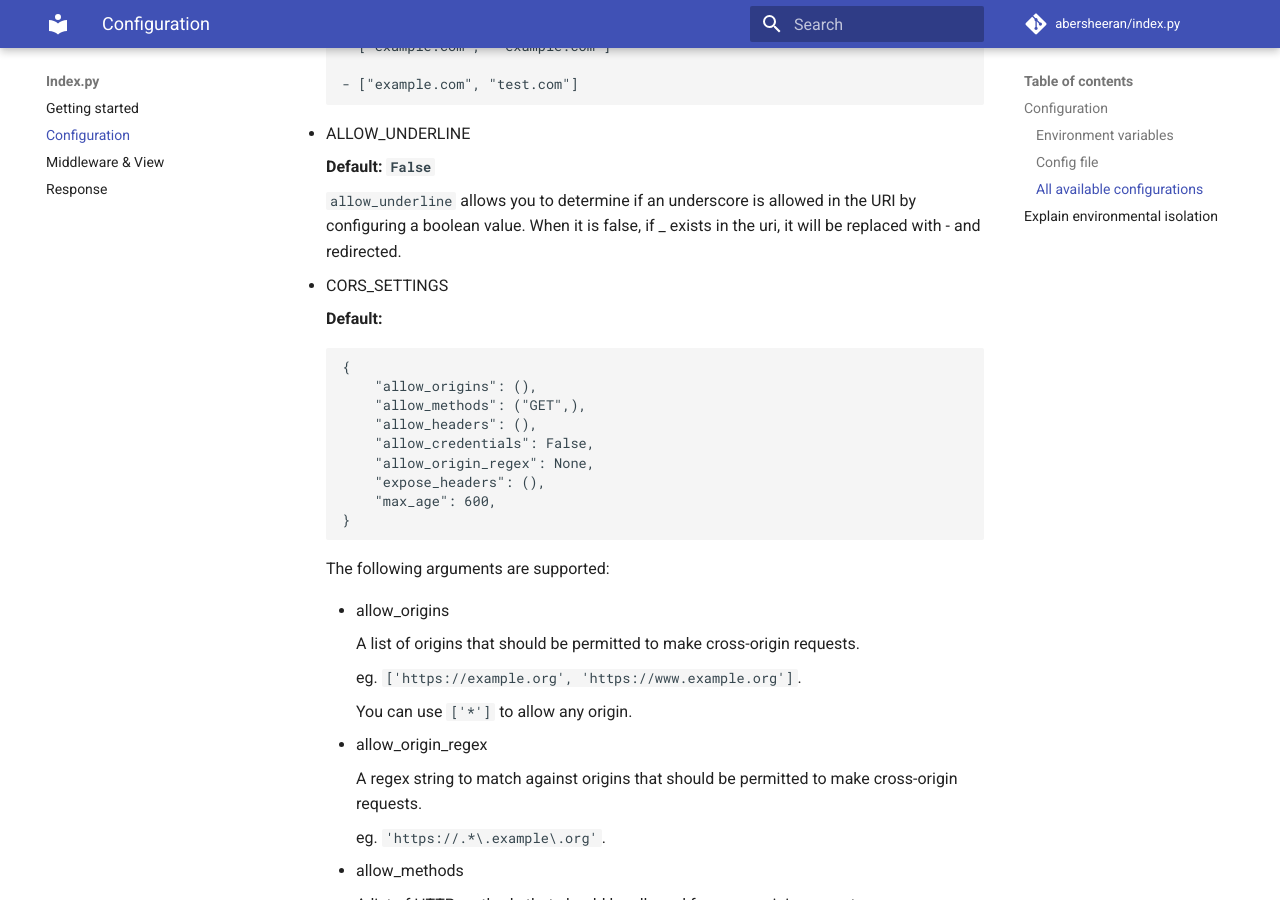
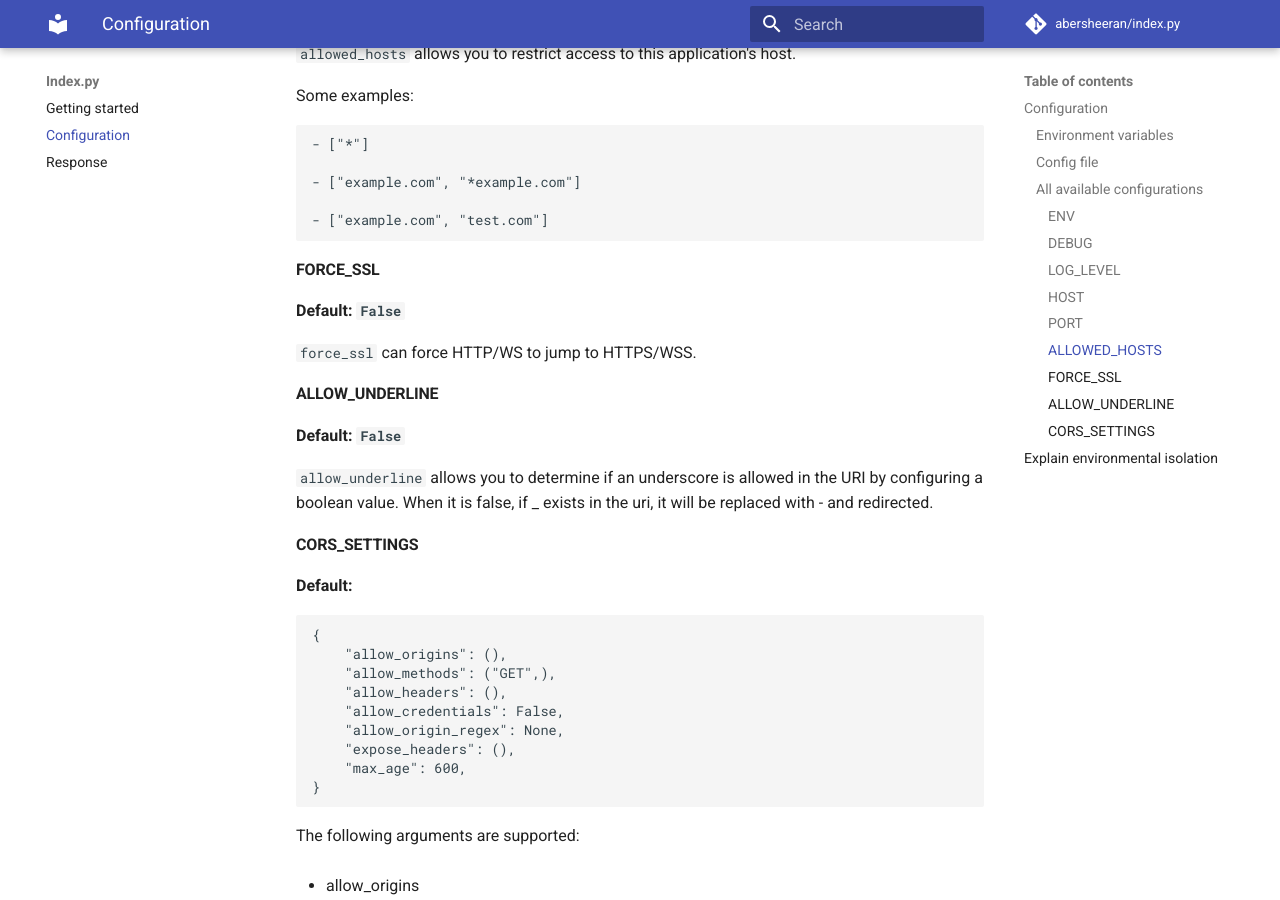
Before and after one commit to abersheeran/kui, an MkDocs documentation site: the page built from docs/config.md, in a window 1280 px wide and 900 px high, scrolled down 2556 px. Built offline with MkDocs 1.6.1 and Material for MkDocs 9.7.7, drawn with Linux system fonts in a browser that asks for light colours; comment, search, counter and statistics services are not loaded.

Commit message:
add Gzip & Force SSL
update Document

```diff
--- a/docs/config.md
+++ b/docs/config.md
@@ -59,119 +59,125 @@ example:
 
 ### All available configurations
 
-* ENV
+#### ENV
 
-    **Default: `"dev"`**
+**Default: `"dev"`**
 
-    `env` is an important configuration that allows for the distinction between different configuration environments.
+`env` is an important configuration that allows for the distinction between different configuration environments.
 
-* DEBUG
+#### DEBUG
 
-    **Default: `False`**
+**Default: `False`**
 
-    I don't think this needs explanation.
+I don't think this needs explanation.
 
-    In the environment variable, INDEX_DEBUG is true when it is on or True, otherwise it is false.
+In the environment variable, INDEX_DEBUG is true when it is on or True, otherwise it is false.
 
-* LOG_LEVEL
+#### LOG_LEVEL
 
-    **Default: `"info"`**
+**Default: `"info"`**
 
-    `log_level` has five values, the corresponding table to the `logging` is as follows
+`log_level` has five values, the corresponding table to the `logging` is as follows
 
-    log_level   | logging
-    ---         | ---
-    "critical"  | logging.CRITICAL
-    "error"     | logging.ERROR
-    "warning"   | logging.WARNING
-    "info"      | logging.INFO
-    "debug"     | logging.DEBUG
+log_level   | logging
+---         | ---
+"critical"  | logging.CRITICAL
+"error"     | logging.ERROR
+"warning"   | logging.WARNING
+"info"      | logging.INFO
+"debug"     | logging.DEBUG
 
-* HOST
+#### HOST
 
-    **Default: `"127.0.0.1"`**
+**Default: `"127.0.0.1"`**
 
-    `host` specifies the bound HOST address.
+`host` specifies the bound HOST address.
 
-* PORT
+#### PORT
 
-    **Default: `4190`**
+**Default: `4190`**
 
-    `port` pecifies the bound HOST port.
+`port` pecifies the bound HOST port.
 
-* ALLOWED_HOSTS
+#### ALLOWED_HOSTS
 
-    **Default: `["*"]`**
+**Default: `["*"]`**
 
-    `allowed_hosts` allows you to restrict access to this application's host.
+`allowed_hosts` allows you to restrict access to this application's host.
 
-    Some examples:
+Some examples:
 
-        - ["*"]
+    - ["*"]
 
-        - ["example.com", "*example.com"]
+    - ["example.com", "*example.com"]
 
-        - ["example.com", "test.com"]
+    - ["example.com", "test.com"]
 
-* ALLOW_UNDERLINE
+#### FORCE_SSL
 
-    **Default: `False`**
+**Default: `False`**
 
-    `allow_underline` allows you to determine if an underscore is allowed in the URI by configuring a boolean value. When it is false, if _ exists in the uri, it will be replaced with - and redirected.
+`force_ssl` can force HTTP/WS to jump to HTTPS/WSS.
 
-* CORS_SETTINGS
+#### ALLOW_UNDERLINE
 
-    **Default:**
+**Default: `False`**
 
-        {
-            "allow_origins": (),
-            "allow_methods": ("GET",),
-            "allow_headers": (),
-            "allow_credentials": False,
-            "allow_origin_regex": None,
-            "expose_headers": (),
-            "max_age": 600,
-        }
+`allow_underline` allows you to determine if an underscore is allowed in the URI by configuring a boolean value. When it is false, if _ exists in the uri, it will be replaced with - and redirected.
 
-    The following arguments are supported:
+#### CORS_SETTINGS
 
-    - allow_origins
+**Default:**
 
-        A list of origins that should be permitted to make cross-origin requests.
+    {
+        "allow_origins": (),
+        "allow_methods": ("GET",),
+        "allow_headers": (),
+        "allow_credentials": False,
+        "allow_origin_regex": None,
+        "expose_headers": (),
+        "max_age": 600,
+    }
 
-        eg. `['https://example.org', 'https://www.example.org']`.
+The following arguments are supported:
 
-        You can use `['*']` to allow any origin.
+- allow_origins
 
-    - allow_origin_regex
+    A list of origins that should be permitted to make cross-origin requests.
 
-        A regex string to match against origins that should be permitted to make cross-origin requests.
+    eg. `['https://example.org', 'https://www.example.org']`.
 
-        eg. `'https://.*\.example\.org'`.
+    You can use `['*']` to allow any origin.
 
-    - allow_methods
+- allow_origin_regex
 
-        A list of HTTP methods that should be allowed for cross-origin requests.
+    A regex string to match against origins that should be permitted to make cross-origin requests.
 
-        You can use `['*']` to allow all standard methods.
+    eg. `'https://.*\.example\.org'`.
 
-    - allow_headers
+- allow_methods
 
-        A list of HTTP request headers that should be supported for cross-origin requests.
+    A list of HTTP methods that should be allowed for cross-origin requests.
 
-        You can use `['*']` to allow all headers. The Accept, Accept-Language, Content-Language and Content-Type headers are always allowed for CORS requests.
+    You can use `['*']` to allow all standard methods.
 
-    - allow_credentials
+- allow_headers
 
-        Indicate that cookies should be supported for cross-origin requests.
+    A list of HTTP request headers that should be supported for cross-origin requests.
 
-    - expose_headers
+    You can use `['*']` to allow all headers. The Accept, Accept-Language, Content-Language and Content-Type headers are always allowed for CORS requests.
 
-        Indicate any response headers that should be made accessible to the browser.
+- allow_credentials
 
-    - max_age
+    Indicate that cookies should be supported for cross-origin requests.
 
-        Sets a maximum time in seconds for browsers to cache CORS responses.
+- expose_headers
+
+    Indicate any response headers that should be made accessible to the browser.
+
+- max_age
+
+    Sets a maximum time in seconds for browsers to cache CORS responses.
 
 ## Explain environmental isolation
 
--- a/index/__version__.py
+++ b/index/__version__.py
@@ -1,3 +1,3 @@
-VERSION = (0, 2, 6)
+VERSION = (0, 2, 7)
 
 __version__ = '.'.join(map(str, VERSION))
--- a/mkdocs.yml
+++ b/mkdocs.yml
@@ -11,7 +11,6 @@ edit_uri: ""
 nav:
     - Getting started: 'index.md'
     - Configuration: 'config.md'
-    - Middleware & View: 'view.md'
     - Response: 'response.md'
 
 markdown_extensions:
```
Also changed, not shown: docs/response.md (+0 -36 lines), 2 other files.
